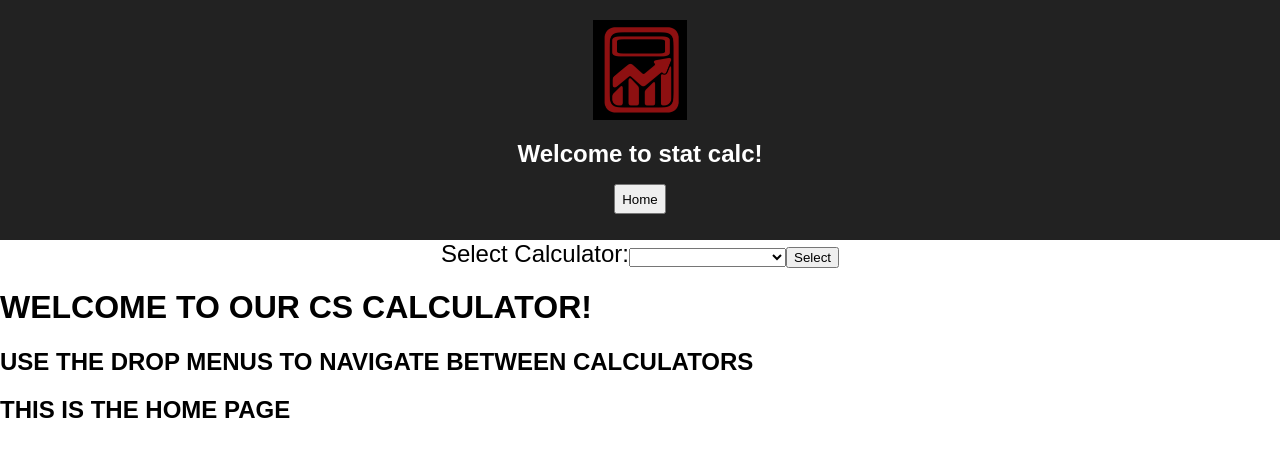
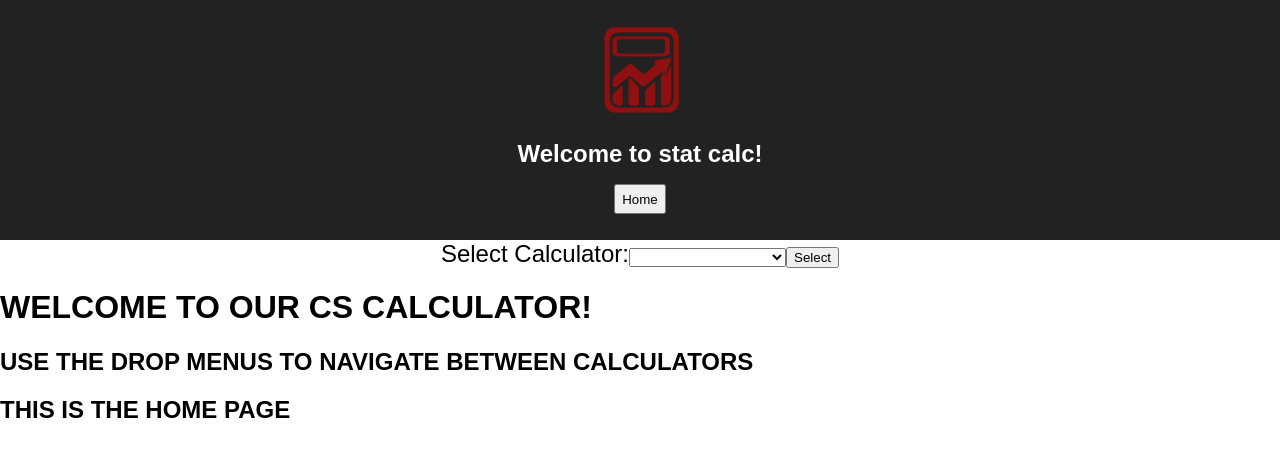
Before and after one commit to markcam73/CS-Calc, a React (Create React App) app: page / in a window 1280 px wide. Shown: the top 456 px of the page. Built offline with nearby package versions, Linux system fonts and the light colour scheme.

Commit message:
proper png image

```diff
--- a/src/Components/header.js
+++ b/src/Components/header.js
@@ -34,7 +34,7 @@ class Header extends Component {
     return (
       <div className="App">
         <header className="App-header">
-          <img src={"statcalclogo.jpg"} className="App-logo" alt="logo" />
+          <img src={"statcalclogo.png"} className="App-logo" alt="logo" />
           <h1 className="App-title">Welcome to stat calc!</h1>
           <button style = {{height: '30px'}} onClick={this.goHome}>Home</button>
         </header>
```
Also changed, not shown: public/statcalclogo.jpg (deleted), 1 other file (tests, documents, lock files or other folders).
